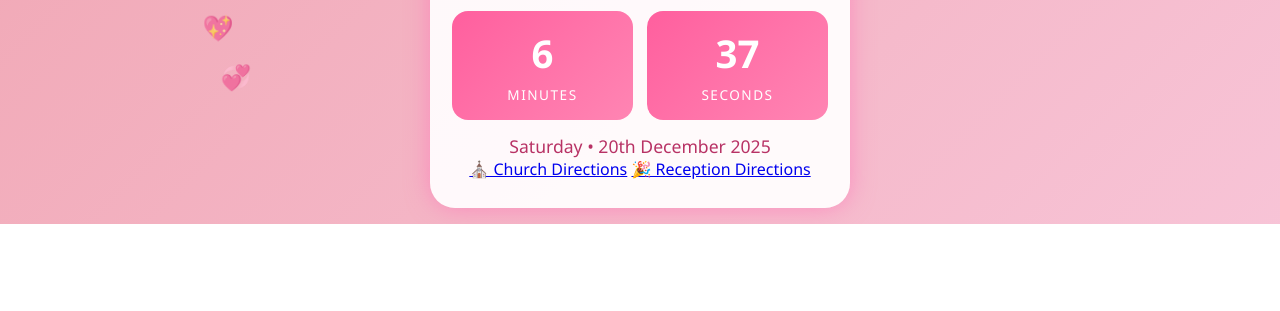
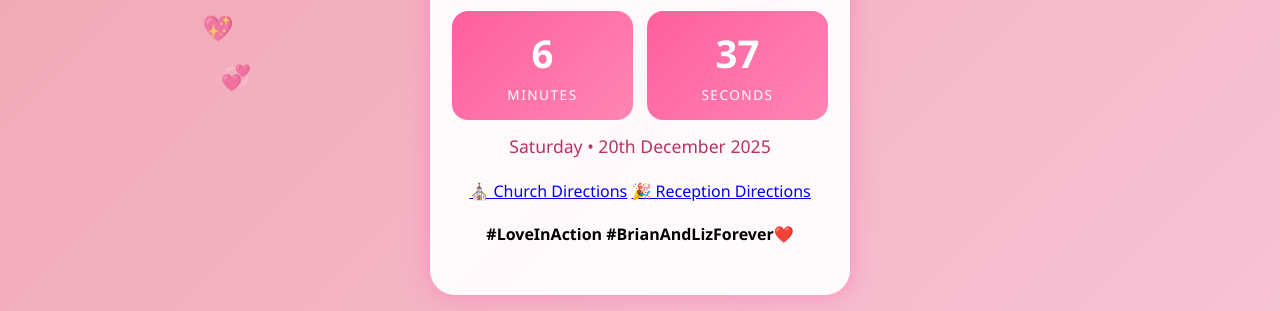
Before and after one commit to Alphawolf781/BriLiz, a plain HTML site: page index.html in a window 1280 px wide. Shown: the part 718-1029 px from the top of the page. Before the commit the page ends 942 px from the top, so only its background shows below. Drawn offline with Linux system fonts and the light colour scheme.

Commit message:
changed the image

```diff
--- a/index.html
+++ b/index.html
@@ -169,11 +169,12 @@
         <div class="label">Seconds</div>
       </div>
     </div>
-    <div class="subtitle">Saturday • 20th December 2025</div>
+    <div class="subtitle">Saturday • 20th December 2025</div><br/>
     <div class="locations">
       <a href="https://maps.app.goo.gl/xtuRCfFsGpUHDEP27" target="_blank" class="location-btn">⛪ Church Directions</a>
       <a href="https://maps.app.goo.gl/CaEyQNa5WnYY2VUV8" target="_blank" class="location-btn">🎉 Reception Directions</a>
     </div>
+    <div> <h4>#LoveInAction #BrianAndLizForever❤️</h4></div>
   </div>
 
   <script>
```
Also changed, not shown: BriLiz.jpg.
